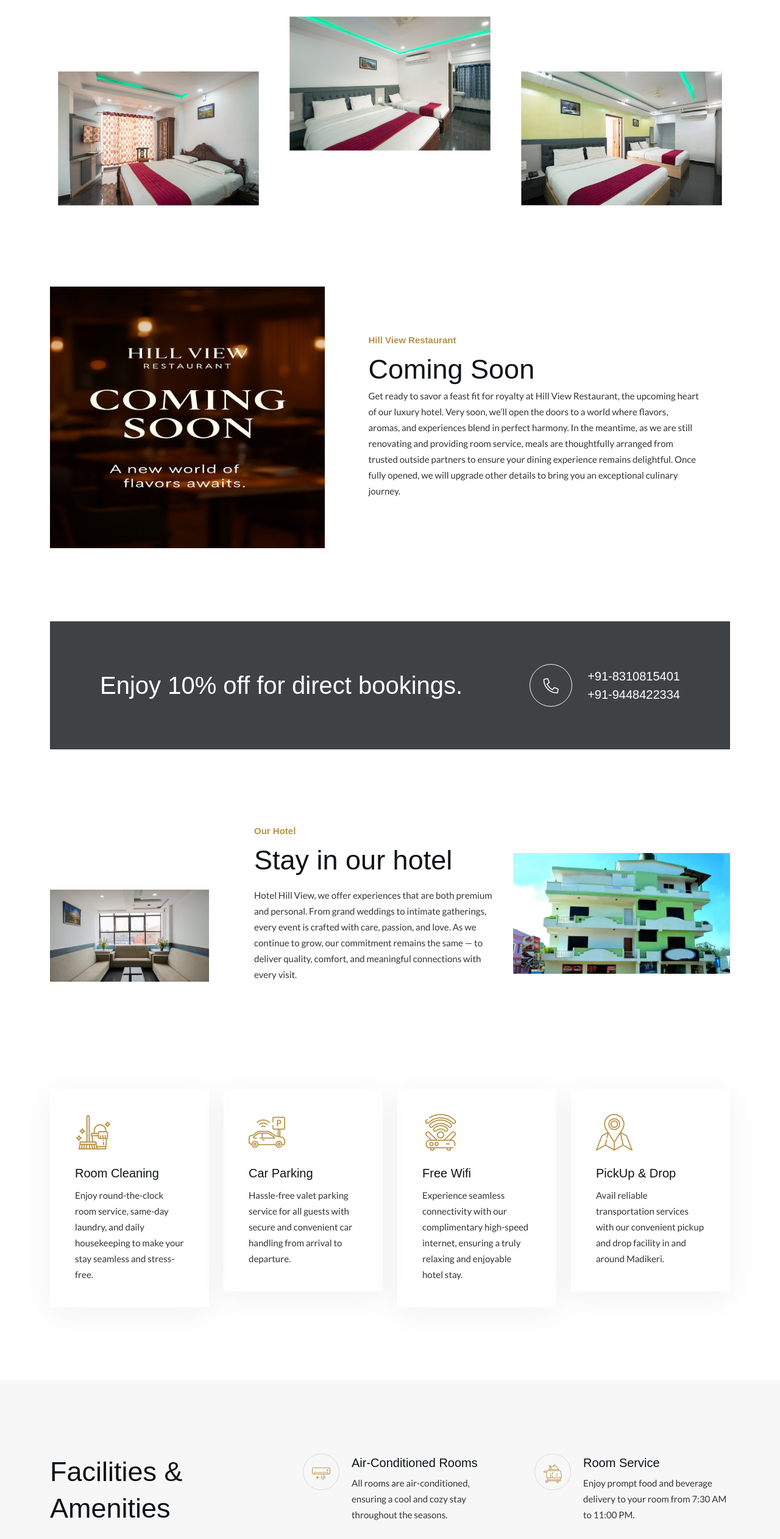
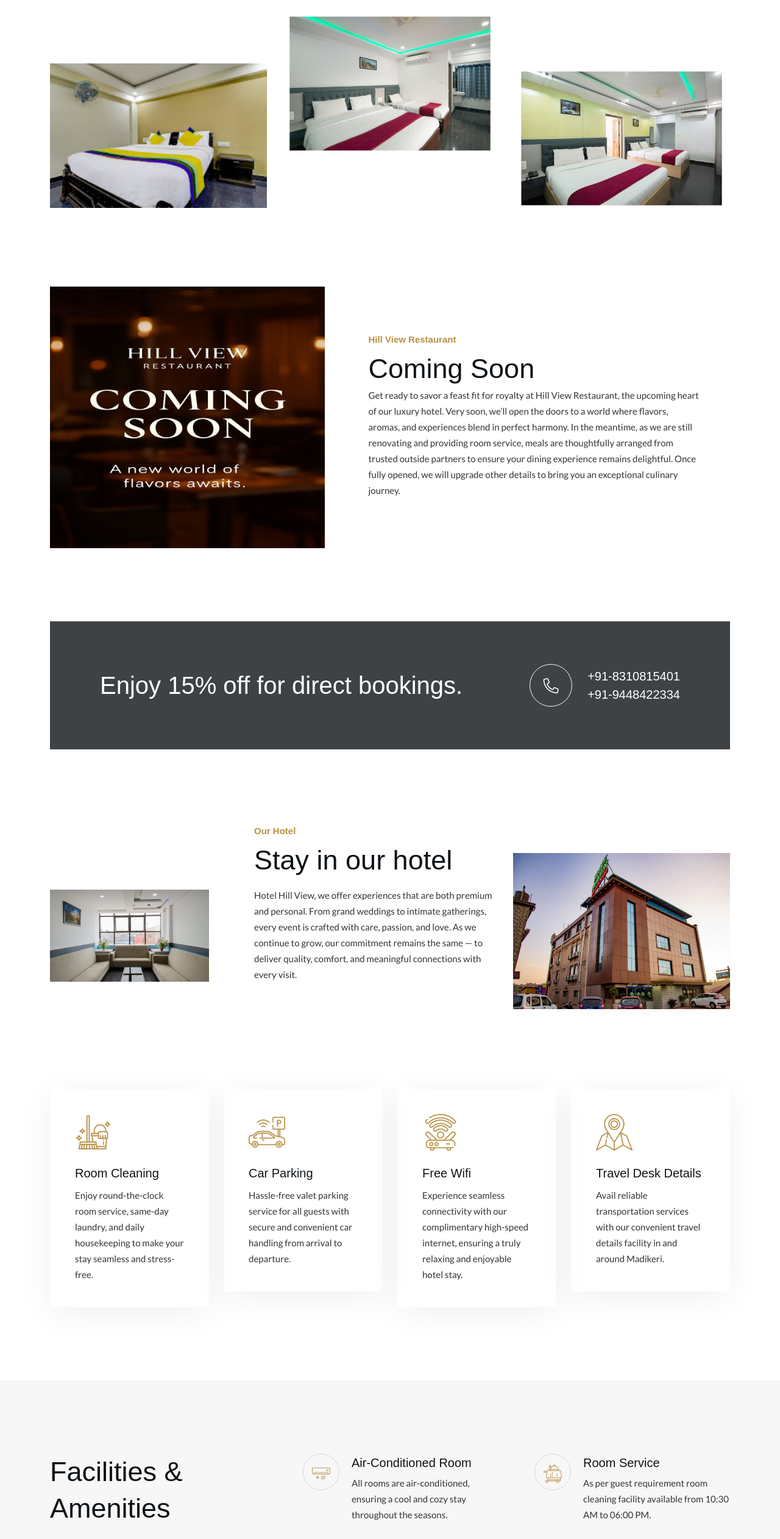
Before and after one commit to abinashsahoo612/hill-view, a Next.js app: page / in a window 1280 px wide. Shown: the part 930-3454 px from the top of the page at 61% size. Built offline with nearby package versions, Linux system fonts and the light colour scheme; no server answers; a web font is replaced by a local one.

Commit message:
completed the changes

```diff
--- a/app/contact/contact-container.jsx
+++ b/app/contact/contact-container.jsx
@@ -43,7 +43,7 @@ const Contactcontainer = () => {
                   <div className="contact__area-info-item-content">
                     <span>Quick Email</span>
                     <h6>
-                      <a href="mailto:hillview@gmail.com">hillview@gmail.com</a>
+                      <a href="mailto:coorghillview@gmail.com">coorghillview@gmail.com</a>
                     </h6>
                   </div>
                 </div>
@@ -54,7 +54,7 @@ const Contactcontainer = () => {
                   <div className="contact__area-info-item-content">
                     <span>Office Address</span>
                     <h6>
-                      <a href="#">CPGP+28Q Hotel Hillview, Block No 7 ,SY No 17, Hill Rd, Mahadevpet, Madikeri, Karnataka 571201</a>
+                      <a href="#">CPGP+28Q Hotel Hillview, Block No 7 ,SY No 17, Hill Road, Madikeri, Karnataka 571201</a>
                     </h6>
                   </div>
                 </div>
--- a/app/footer/footer.jsx
+++ b/app/footer/footer.jsx
@@ -85,7 +85,7 @@ export default function Footer() {
                   <div className="footer__area-widget-contact-item-content">
                     {/* Address details */}
                     <span>
-                      <Link href="#">Check-Out 12 PM</Link>
+                      <Link href="#">Check-Out 11 AM</Link>
                     </span>
                   </div>
                 </div>
--- a/app/header/sidebar/sidebar.jsx
+++ b/app/header/sidebar/sidebar.jsx
@@ -41,7 +41,7 @@ const SideBar = ({ isOpen, setIsOpen }) => {
 									</div>
 									<div className="header__area-menubar-right-box-sidebar-popup-contact-item-content">
 										<span>Quick Email</span>
-										<h6><Link href="mailto:hillview@gmail.com">hillview@gmail.com</Link></h6>
+										<h6><Link href="mailto:coorghillview@gmail.com">coorghillview@gmail.com</Link></h6>
 									</div>
 								</div>
 								<div className="header__area-menubar-right-box-sidebar-popup-contact-item">
@@ -50,7 +50,7 @@ const SideBar = ({ isOpen, setIsOpen }) => {
 									</div>
 									<div className="header__area-menubar-right-box-sidebar-popup-contact-item-content">
 										<span>Office Address</span>
-										<h6><Link href="#">CPGP+28Q Hotel Hillview, Block No 7 ,SY No 17, Hill Rd, Mahadevpet, Madikeri, Karnataka 571201</Link></h6>
+										<h6><Link href="#">CPGP+28Q Hotel Hillview, Block No 7 ,SY No 17, Hill Road, Madikeri, Karnataka 571201</Link></h6>
 									</div>
 								</div>
 							</div>
--- a/app/home-three/accommodations.jsx
+++ b/app/home-three/accommodations.jsx
@@ -34,7 +34,7 @@ const Accommodations = () => {
           </div>
           <div className="col-xl-4 col-lg-4 col-md-7 md-mb-30">
             <div className="accommodations__two-right">
-              <img src="/img/banner/img3.jpeg" alt="" />
+              <img src="/img/banner/img1.jpeg" alt="" />
               {/* <div className="accommodations__two-right-bottom"> */}
               {/* <div className="accommodations__two-right-bottom-signature">
                   <img src="/img/bg/signature.png" alt="" />
--- a/app/home-three/call-area.jsx
+++ b/app/home-three/call-area.jsx
@@ -8,7 +8,7 @@ const Callarea = () => {
         >
           <div className="col-xl-8">
             <div className="call__area-bg-left">
-              <h2>Enjoy 10% off for direct bookings.</h2>
+              <h2>Enjoy 15% off for direct bookings.</h2>
             </div>
           </div>
 
--- a/app/home-three/room-area.jsx
+++ b/app/home-three/room-area.jsx
@@ -37,7 +37,7 @@ const Roomarea = () => {
                   <img src="/img/icon/air-conditioner (1).png" alt="" />
                 </div>
                 <div className="room__area-list-item-content">
-                <h5>Air-Conditioned Rooms</h5>
+                <h5>Air-Conditioned Room</h5>
                   <p>
                     All rooms are air-conditioned,
                     ensuring a cool and cozy stay throughout the seasons.
@@ -51,7 +51,7 @@ const Roomarea = () => {
                 <div className="room__area-list-item-content">
                 <h5>Hill View's Kitchen</h5>
                   <p>
-                    Enjoy delicious multi-cuisine meals from 11:30 AM to 11:00
+                    Enjoy delicious multi-cuisine meals from 07:30 AM to 11:00
                     PM at our in-house restaurant.
                   </p>
                 </div>
@@ -91,8 +91,8 @@ const Roomarea = () => {
                 <div className="room__area-list-item-content">
                 <h5>Room Service</h5>
                   <p>
-                    Enjoy prompt food and beverage delivery to your room from
-                    7:30 AM to 11:00 PM.
+                    As per guest requirement room cleaning facility available from
+                    10:30 AM to 06:00 PM.
                   </p>
                 </div>
               </div>
--- a/app/home-three/services.jsx
+++ b/app/home-three/services.jsx
@@ -52,9 +52,9 @@ const Services = () => {
                 <img src="/img/icon/location-1.png" alt="" />
               </div>
               <div className="services__two-item-content">
-                <h4>PickUp & Drop</h4>
+                <h4>Travel Desk Details</h4>
                 <p>
-                Avail reliable transportation services with our convenient pickup and drop facility in and around Madikeri.
+                  Avail reliable transportation services with our convenient travel details facility in and around Madikeri.
                 </p>
               </div>
             </div>
--- a/components/data/footerOne.js
+++ b/components/data/footerOne.js
@@ -12,8 +12,8 @@ const footerOne = {
     title_4: 'Office Info',
     office_des: '1234 Lake Tahoe Blvd, South Lake Tahoe , California USA',
     officeInfos: [
-        {link:'https://www.google.com/maps',info:'PGP+28Q Hotel Hillview, Block No 7 ,SY No 17, Hill Rd, Mahadevpet, Madikeri, Karnataka 571201',icon: <i className="fal fa-map-marked-alt"></i>},
-        {link:'mailto:hillview@gmail.com',info:'hillview@gmail.com',icon: <i className="fal fal fa-envelope-open-text"></i>},
+        {link:'https://www.google.com/maps',info:'PGP+28Q Hotel Hillview, Block No 7 ,SY No 17, Hill Road, Madikeri, Karnataka 571201',icon: <i className="fal fa-map-marked-alt"></i>},
+        {link:'mailto:coorghillview@gmail.com',info:'coorghillview@gmail.com',icon: <i className="fal fal fa-envelope-open-text"></i>},
         {link:'tel:+918310815401',info:'+91-8310815401',icon: <i className='fal fa-phone-alt'></i>},
         {link:'#',info:'+91-9448422334',icon: <i className="fab fa-whatsapp"></i>}
     ],
--- a/components/data/room-style-all-blogs.js
+++ b/components/data/room-style-all-blogs.js
@@ -4,10 +4,10 @@ const roomStyleAllBlogs = {
     des: "Cozy Double Standard room with Wi-Fi, TV, modern bath, ensuring a comfortable stay.",
     description: "Our Double Standard Room offers modern comfort with a queen bed, Wi-Fi, TV, air-conditioning, serene views, in-room dining, work desk, and essential amenities, ensuring a peaceful, enjoyable stay for both business and leisure travelers.",
     img: { src: "/img/rooms/double-standard/img3.jpeg" },
-    image: "/img/rooms/double-standard/img3.jpeg",
-    bannerImage: "/img/rooms/double-standard/img3.jpeg",
-    image1: "/img/rooms/double-standard/img3.jpeg",
-    image2: "/img/rooms/double-standard/img3.jpeg",
+    image: "/img/rooms/double-standard/img3.jpg",
+    bannerImage: "/img/rooms/double-standard/img3.jpg",
+    image1: "/img/rooms/double-standard/img3.jpg",
+    image2: "/img/rooms/double-standard/img3.jpg",
     price: 2000+'+TAX',
     bed: '(1) King bed',
     guest: 2,
```
Also changed, not shown: app/about/services-two.jsx (+6 -4 lines), public/img/rooms/double-standard/img3.jpg (added), 1 other file (tests, documents, lock files or other folders).
